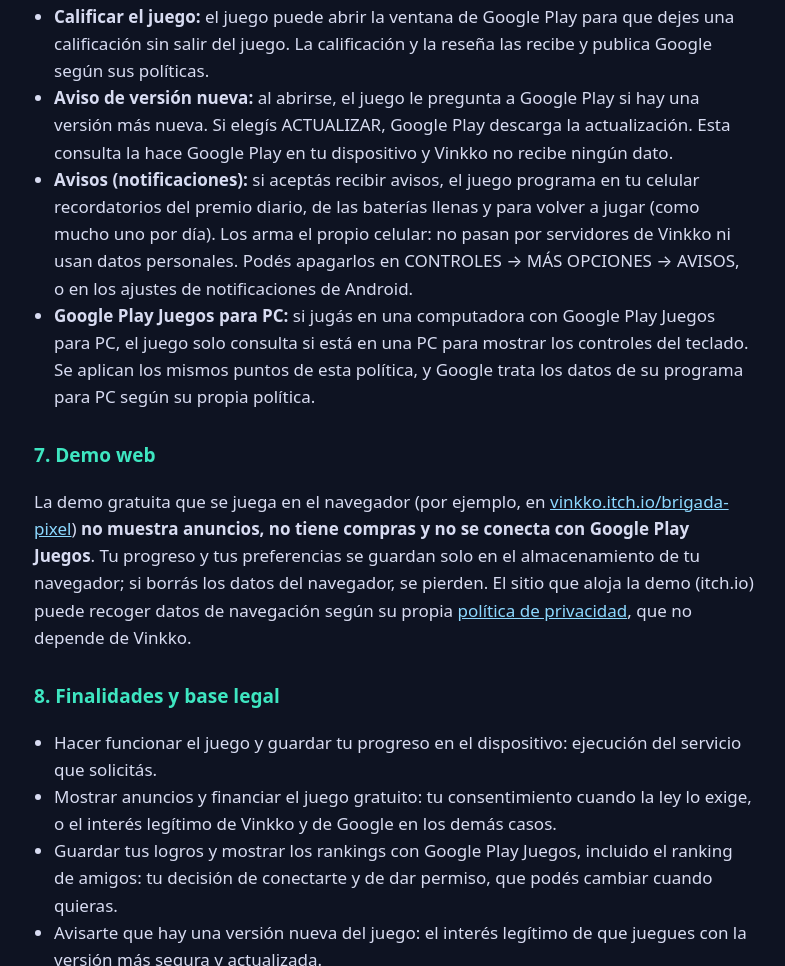
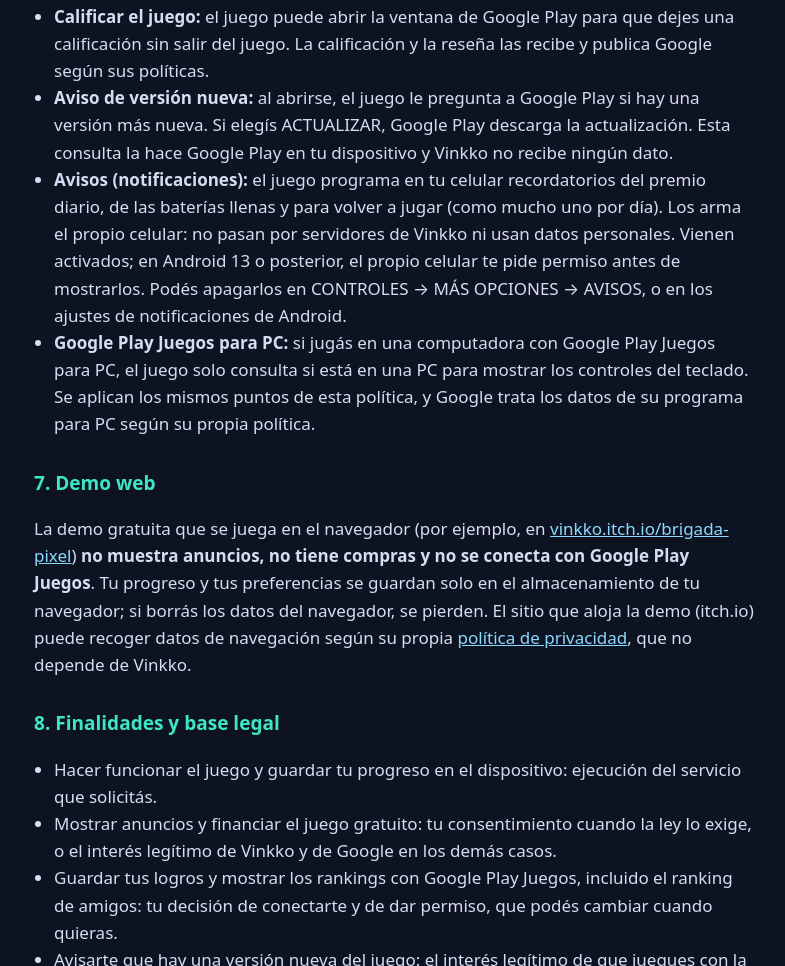
Before and after one commit to JG22Dev/vinkko-web, a plain HTML site: page brigada-pixel/privacidad/index.html in a window 1280 px wide. Shown: the part 2331-3297 px from the top of the page, without its empty margins (246-1031 px from the left). Drawn offline with Linux system fonts and the light colour scheme.

Commit message:
Brigada Píxel: privacidad 1.3, avisos activados de entrada

```diff
--- a/brigada-pixel/privacidad/index.html
+++ b/brigada-pixel/privacidad/index.html
@@ -58,7 +58,7 @@
   <ul>
     <li><strong>Calificar el juego:</strong> el juego puede abrir la ventana de Google Play para que dejes una calificación sin salir del juego. La calificación y la reseña las recibe y publica Google según sus políticas.</li>
     <li><strong>Aviso de versión nueva:</strong> al abrirse, el juego le pregunta a Google Play si hay una versión más nueva. Si elegís ACTUALIZAR, Google Play descarga la actualización. Esta consulta la hace Google Play en tu dispositivo y Vinkko no recibe ningún dato.</li>
-    <li><strong>Avisos (notificaciones):</strong> si aceptás recibir avisos, el juego programa en tu celular recordatorios del premio diario, de las baterías llenas y para volver a jugar (como mucho uno por día). Los arma el propio celular: no pasan por servidores de Vinkko ni usan datos personales. Podés apagarlos en CONTROLES → MÁS OPCIONES → AVISOS, o en los ajustes de notificaciones de Android.</li>
+    <li><strong>Avisos (notificaciones):</strong> el juego programa en tu celular recordatorios del premio diario, de las baterías llenas y para volver a jugar (como mucho uno por día). Los arma el propio celular: no pasan por servidores de Vinkko ni usan datos personales. Vienen activados; en Android 13 o posterior, el propio celular te pide permiso antes de mostrarlos. Podés apagarlos en CONTROLES → MÁS OPCIONES → AVISOS, o en los ajustes de notificaciones de Android.</li>
     <li><strong>Google Play Juegos para PC:</strong> si jugás en una computadora con Google Play Juegos para PC, el juego solo consulta si está en una PC para mostrar los controles del teclado. Se aplican los mismos puntos de esta política, y Google trata los datos de su programa para PC según su propia política.</li>
   </ul>
 
```
